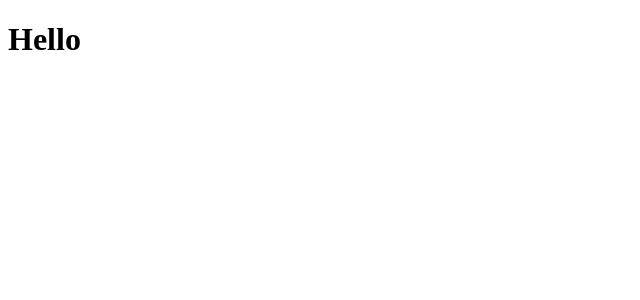
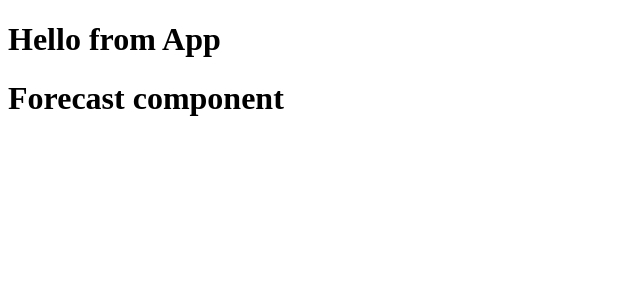
Before and after one commit to jnkzd/weather-app-project, a JavaScript app in the folder weather-app/: page / in a window 1280 px wide. Shown: the top 300 px of the page, without its empty margins (0-640 px from the left). Built offline with nearby package versions, Linux system fonts and the light colour scheme.

Commit message:
Create component folder, create base Forecast component, Import Forecast component into App

```diff
--- a/weather-app/src/App.js
+++ b/weather-app/src/App.js
@@ -1,5 +1,10 @@
+import Forecast from "./components/Forecast"
+
 const App = () => {
-  return (<h1>Hello</h1>)
+  return (<>
+  <h1>Hello from App</h1>
+  <Forecast />
+  </>)
 }
 
 export default App
--- /dev/null
+++ b/weather-app/src/components/Forecast.js
@@ -0,0 +1,5 @@
+const Forecast = () => {
+    return(<h1>Forecast component</h1>)
+}
+
+export default Forecast
```
